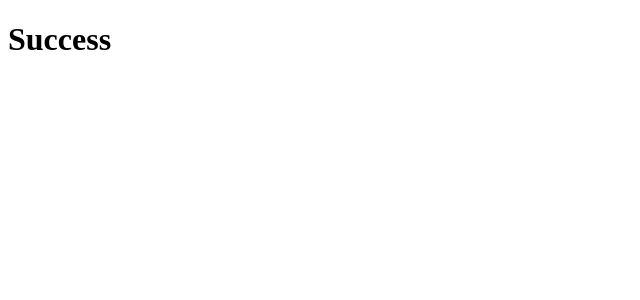
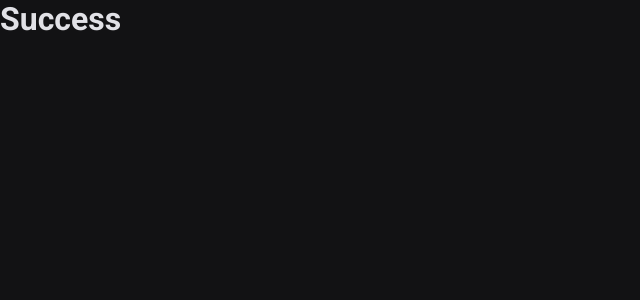
Before and after one commit to davipess93/ignite-shop, a Next.js app: page /success in a window 1280 px wide. Shown: the top 300 px of the page, without its empty margins (0-640 px from the left). Built offline with nearby package versions, Linux system fonts and the light colour scheme.

Commit message:
Estilos globais

```diff
--- a/src/pages/_app.tsx
+++ b/src/pages/_app.tsx
@@ -1,4 +1,7 @@
 import type { AppProps } from 'next/app'
+import { globalStyles } from '../styles/global'
+
+globalStyles()
 
 export default function App({ Component, pageProps }: AppProps) {
   return <Component {...pageProps} />
--- /dev/null
+++ b/src/styles/global.ts
@@ -0,0 +1,19 @@
+import { globalCss } from ".";
+
+export const globalStyles = globalCss({
+  '*': {
+    margin: 0,
+    padding: 0,
+  },
+
+  body: {
+    backgroundColor: '$gray900',
+    color: '$gray100',
+    '-webkit-font-smoothing': 'antialiased',
+  },
+
+  'body, input, textarea, button': {
+    fontFamily: 'Roboto',
+    fontWeight: 400,
+  },
+})
--- a/src/styles/index.ts
+++ b/src/styles/index.ts
@@ -12,7 +12,14 @@
 } = createStitches({
   theme: {
     colors: {
-      rocketseat: '#8257e6',
+      white: '#fff',
+      gray900: '#121214',
+      gray800: '#202024',
+      gray300: '#c4c4cc',
+      gray100: '#e1e1e6',
+
+      green500: '#00875f',
+      green300: '#00b37e'
     }
   }
 })
```
